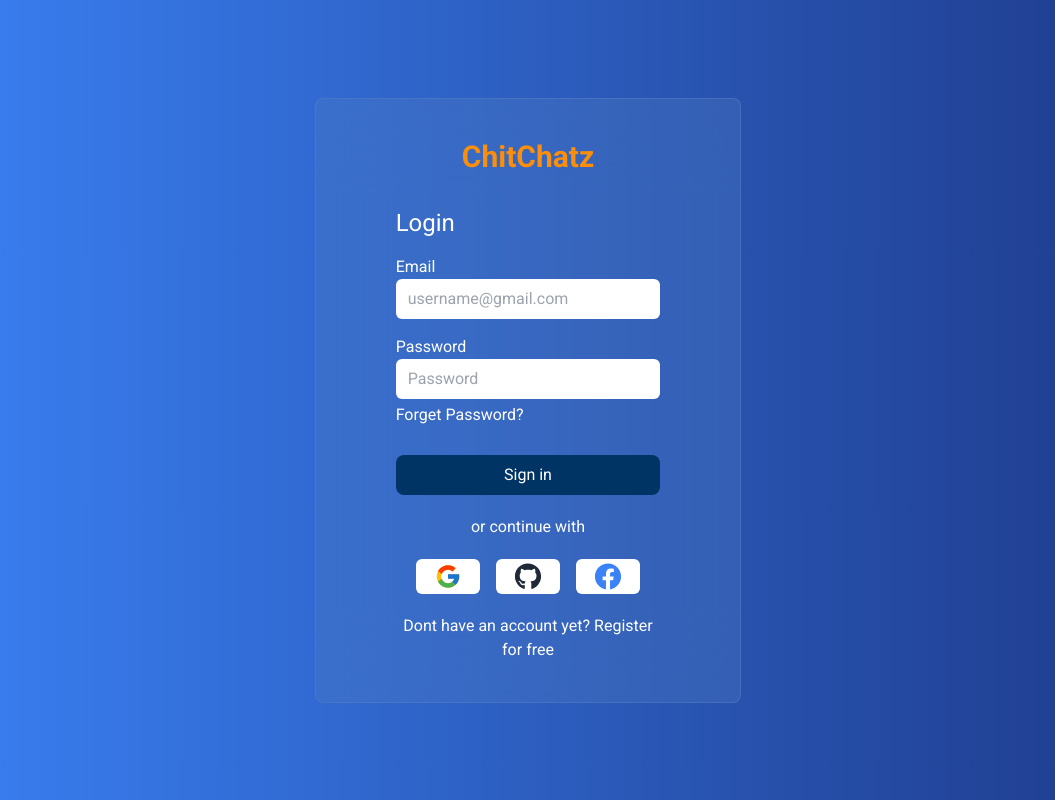
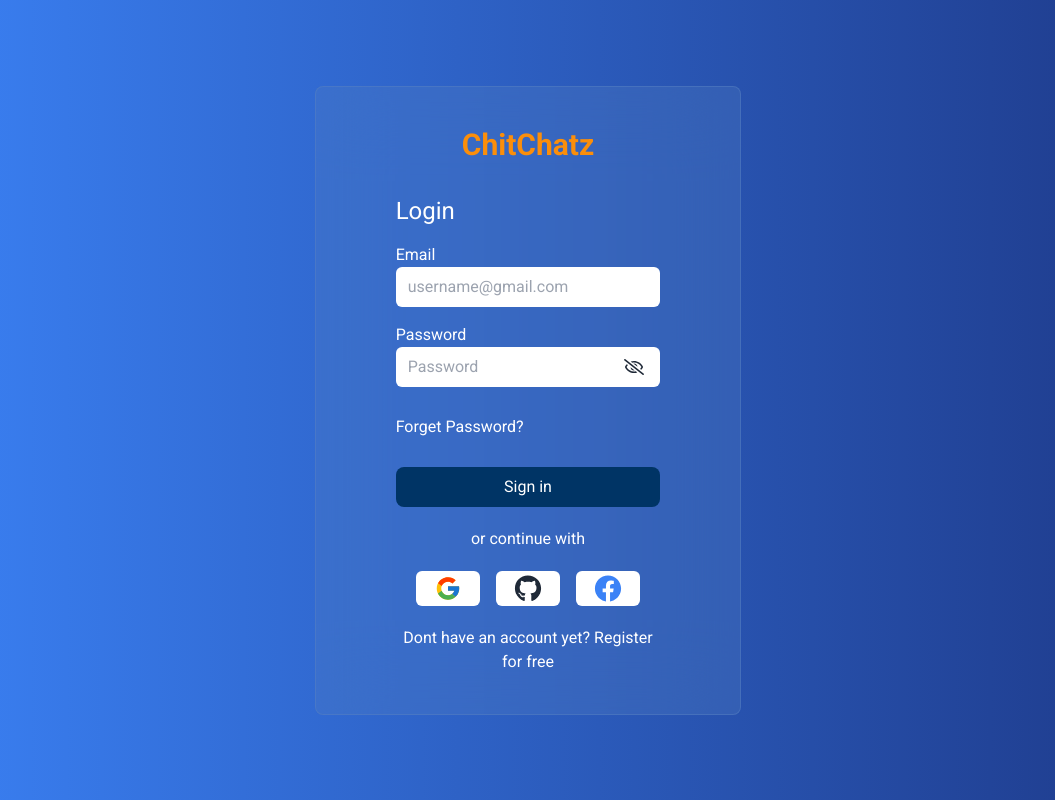
Before and after one commit to Khalid09dev/chitChatz-App, a React (Vite) app: page /login in a window 1280 px wide. Shown: the whole page, without its empty margins (112-1167 px from the left). Built offline with nearby package versions, Linux system fonts and the light colour scheme; no server answers.

Commit message:
added password visibility functionlity in  login page

```diff
--- a/src/pages/Login/Login.jsx
+++ b/src/pages/Login/Login.jsx
@@ -1,8 +1,8 @@
 import { FcGoogle } from "react-icons/fc";
-import { FaGithub } from "react-icons/fa";
+import { FaGithub, FaRegEye, FaRegEyeSlash } from "react-icons/fa";
 import { FaFacebook } from "react-icons/fa";
 import { Link, useNavigate } from "react-router-dom";
-import { useContext } from "react";
+import { useContext, useState } from "react";
 import { AuthContext } from "../../providers/AuthProvider";
 import Swal from 'sweetalert2';
 
@@ -30,6 +30,13 @@
             });
         }
     }
+
+    //handle password visibility toggle
+    const [visible, setVisible] = useState(false);
+    const handlePassToggle2 = () => {
+        setVisible(!visible);
+        // console.log('password visibility toggle', visible);
+    }
     return (
         <div className="flex items-center justify-center h-screen bg-gradient-to-r from-blue-500 to-blue-900">
             <div className="w-2/6 border border-[#5882c17d] py-10 px-20 bg-[#5882c147] backdrop-blur-2xl rounded-lg">
@@ -39,7 +46,9 @@
                     <label className="text-white">Email</label> <br />
                     <input className="w-full py-2 pl-3 rounded-md mb-4" type="email" name="email" placeholder="username@gmail.com"/> <br />
                     <label className="text-white">Password</label> <br />
-                    <input className="w-full py-2 pl-3 rounded-md mb-1" type="password" name="password" id="" placeholder="Password"/> <br />
+                    <div className="relative">
+                        <input className="w-full py-2 pl-3 rounded-md mb-1" type={visible ? 'text' : 'password'} name="password" id="" placeholder="Password"/><div className="absolute bottom-3.5 right-4 cursor-pointer text-xl" onClick={handlePassToggle2}>{visible ? <FaRegEye/> : <FaRegEyeSlash/>}</div>
+                    </div><br />
                     <span className="text-white">Forget Password?</span> <br />
                     <input className="text-white bg-[#003465] w-full text-base py-2 rounded-lg mt-7" type="submit" value="Sign in" />
                 </form>
--- a/src/pages/Signup/Signup.jsx
+++ b/src/pages/Signup/Signup.jsx
@@ -75,7 +75,7 @@
                     <input className="w-full py-2 pl-3 rounded-md mb-4" type="email" name="email" placeholder="username@gmail.com"/> <br />
                     <label className="text-white">Password</label> <br />
                     <div className="relative">
-                        <input className="w-full py-2 pl-3 rounded-md mb-1" type={visible ? 'text' : 'password'} name="password" id="" placeholder="Password"/><div className="absolute bottom-3.5 right-4 cursor-pointer text-xl" onClick={handlePassToggle}>{visible ? <FaRegEyeSlash/> : <FaRegEye/>}</div>
+                        <input className="w-full py-2 pl-3 rounded-md mb-1" type={visible ? 'text' : 'password'} name="password" id="" placeholder="Password"/><div className="absolute bottom-3.5 right-4 cursor-pointer text-xl" onClick={handlePassToggle}>{visible ? <FaRegEye/> : <FaRegEyeSlash/>}</div>
                     </div><br />
                     <span className="text-white">Forget Password?</span> <br />
                     <input className="text-white bg-[#003465] w-full text-base py-2 rounded-lg mt-7" type="submit" value="Sign up" />
```
